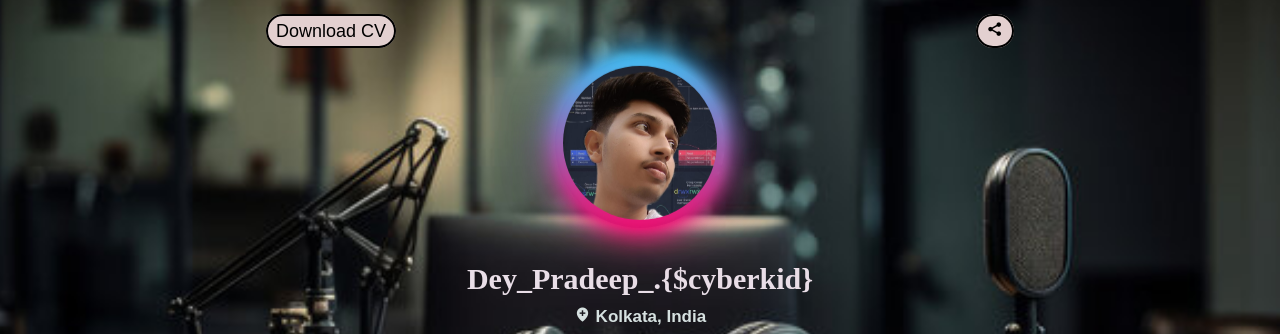
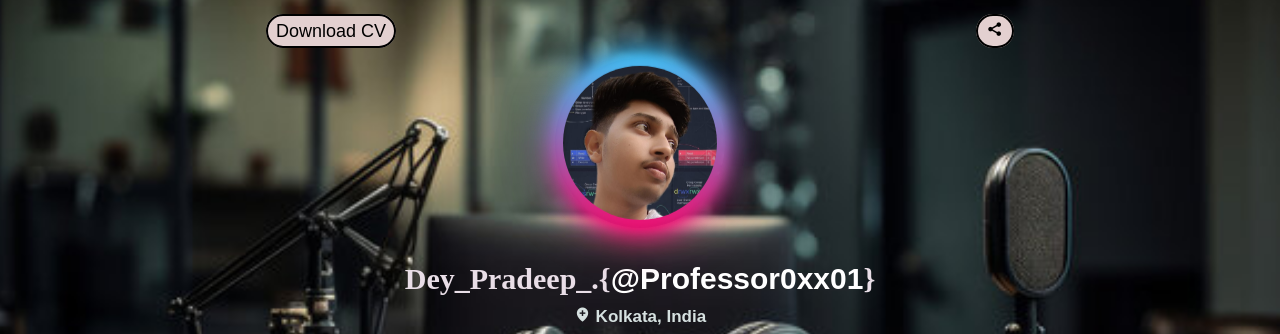
Before and after one commit to depradip/cyberkid_, a plain HTML site: page index.html in a window 1280 px wide. Shown: the top 334 px of the page. Drawn offline with nearby package versions, Linux system fonts and the light colour scheme.

Commit message:
Update index.html

```diff
--- a/index.html
+++ b/index.html
@@ -36,7 +36,7 @@
             <span></span>
         </div>
 
-        <h3 class="name">Dey_Pradeep_.{$cyberkid}</h3>
+        <h3 class="name">Dey_Pradeep_.{<a href=https://medium.com/@p.ra.dee.p_0xx01>@Professor0xx01</a>}</h3>
         <p class="location"><i class='bx bxs-location-plus' ></i> Kolkata, India</p>
         <p class="acc">Feel Free to follow me on the following accounts </p>
         <div class="social_link">
```
